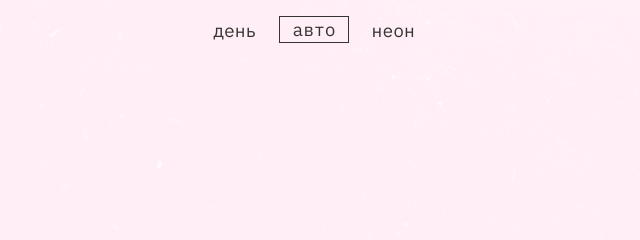
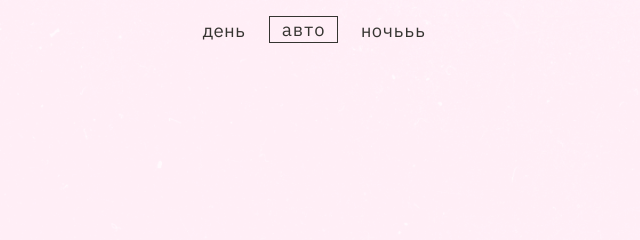
Before and after one commit to SamsonovDmitriy/slozhno-sosredotochitsya, a plain HTML site: page index.html in a window 1280 px wide. Shown: the top 240 px of the page, 326-966 px from the left. Drawn offline with Linux system fonts and the light colour scheme.

Commit message:
супер фича, взрыв мозга

```diff
--- a/index.html
+++ b/index.html
@@ -40,7 +40,7 @@
 						<button
 							class="header__theme-menu-button header__theme-menu-button_type_dark"
 						>
-							Неон
+							ночььь
 						</button>
 					</li>
 				</ul>
```
